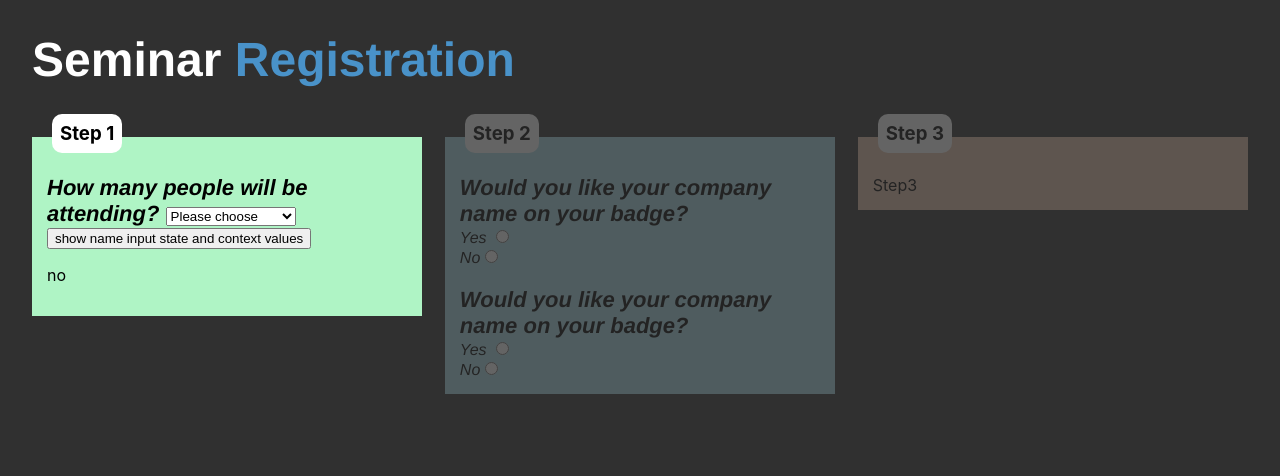
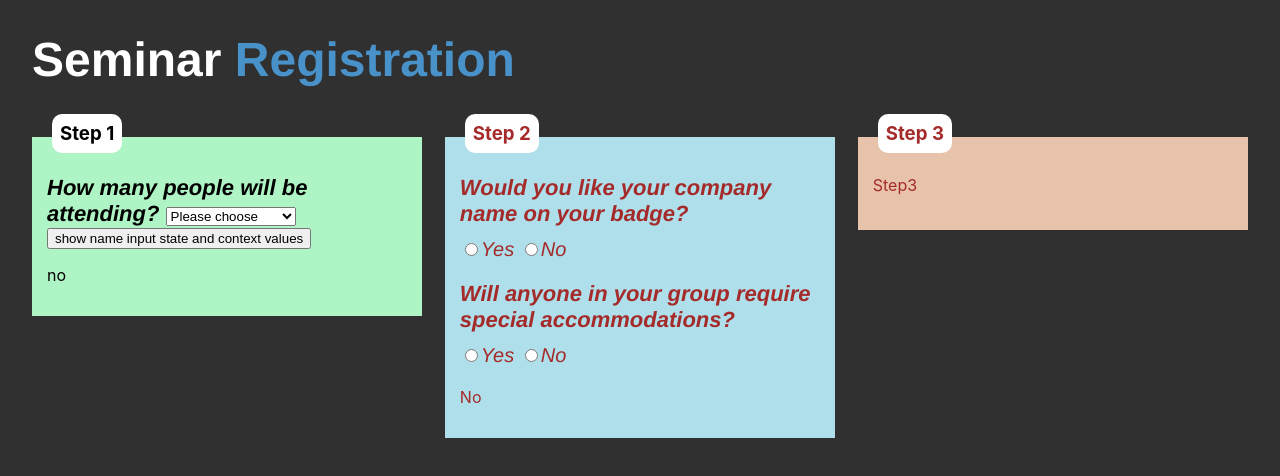
Before and after one commit to SaleemMaini/seminar-registration, a React (Create React App) app: page / in a window 1280 px wide. Shown: the top 476 px of the page. Built offline with nearby package versions, Linux system fonts and the light colour scheme.

Commit message:
Finishing step 2

```diff
--- a/src/components/Form/Form.module.css
+++ b/src/components/Form/Form.module.css
@@ -16,6 +16,7 @@
 }
 
 .disabled {
-  pointer-events: none;
- opacity: 0.25
+  /* pointer-events: none;
+ opacity: 0.25  */
+ color: brown;
 }
--- a/src/components/Form/FormCard.module.css
+++ b/src/components/Form/FormCard.module.css
@@ -40,6 +40,10 @@
     font-weight: bold;
     font-size: 22px;
   }
+  .form-card-content div
+  {
+    margin-bottom: 20px;
+  }
 
   .form-card-content label
   {
--- /dev/null
+++ b/src/components/UI/RadioInput.js
@@ -0,0 +1,13 @@
+import React from "react";
+import { Fragment } from "react";
+
+const RadioInput = (props) => {
+  return (
+    <Fragment>
+      <input {...props.input} type="radio" />
+      <label htmlFor={props.input.id}>{props.label}</label>
+    </Fragment>
+  );
+};
+
+export default RadioInput;
--- a/src/components/UI/Select.js
+++ b/src/components/UI/Select.js
@@ -4,8 +4,8 @@ const Select = React.forwardRef((props, ref) => {
   return (
     <Fragment>
       <label htmlFor={props.id}>{props.label}</label>
-      <select id={props.id} style={{ width: "130px" }} ref={ref} onChange={props.onChange}>
-        <option selected disabled>
+      <select id={props.id} style={{ width: "130px" }} ref={ref} onChange={props.onChange} defaultValue={"Please choose"}>
+        <option  disabled>
           Please choose
         </option>
         {props.options.map((optionItem) => (
--- a/src/components/steps/Step1.js
+++ b/src/components/steps/Step1.js
@@ -16,6 +16,7 @@ const Step1 = (props) => {
   const [step1IsDone, setStep1IsDone] = useState(false);
   const [nameInputsState, setNameInputsState] = useState({});
   const step1Ctx = useContext(StepVisibilityContext);
+
   const peopleCountHandler = () => {
     const selectedValue = selectPeopleCountRef.current.value;
     setSelectedPeopleCount(selectedValue);
@@ -95,7 +96,7 @@ const Step1 = (props) => {
         onClick={(e) => {
           e.preventDefault();
           console.log(nameInputsState);
-          console.log(step1Ctx.stepIsDone)
+          console.log(step1Ctx.stepIsDone);
         }}
       >
         show name input state and context values
--- a/src/components/steps/Step2.js
+++ b/src/components/steps/Step2.js
@@ -1,46 +1,110 @@
 import React, { Fragment } from "react";
+import { useState, useContext, useEffect } from "react";
 import Input from "../UI/Input";
+import RadioInput from "../UI/RadioInput";
+import classes from "./Step2.module.css";
+import { StepVisibilityContext } from "../../store/StepVisibilityContextProvider";
+
 const Step2 = () => {
+  const [question1Radio, setQuestion1Radio] = useState(null);
+  const [question2Radio, setQuestion2Radio] = useState(null);
+  const [companyName, setCompanyName] = useState("");
+  const stepsCtx = useContext(StepVisibilityContext);
+  const [step2InputsIsValid, setStep2InputsIsValid] = useState(false);
+
+  const question1RadioChangHandler = (e) => {
+    setQuestion1Radio(e.target.value);
+  };
+
+  const question2RadioChangHandler = (e) => {
+    setQuestion2Radio(e.target.value);
+  };
+
+  const companyNameChangeHandler = (e) => {
+    setCompanyName(e.target.value);
+  };
+
+  const companyNameIsEmpty = question1Radio === "YES" && companyName === "";
+  useEffect(() => {
+    if (
+      question1Radio === null ||
+      question2Radio === null ||
+      companyNameIsEmpty
+    ) {
+      setStep2InputsIsValid(false);
+      stepsCtx.context.setStepIsDoneFalse("step2");
+    } else {
+      setStep2InputsIsValid(true);
+      stepsCtx.context.setStepIsDoneTrue("step2");
+    }
+  }, [step2InputsIsValid, question1Radio, question2Radio, companyNameIsEmpty]);
   return (
     <Fragment>
+      {/* QUESTION 1 */}
+      <div>
         <h3>Would you like your company name on your badge? </h3>
-      <br />
-      <Input
+        <div className={classes["question-inputs"]}>
+          <RadioInput
             input={{
-          id: "yesRadio",
-          type: "radio",
-          name: "companyLogoRadio",
+              id: "question1Yes",
+              name: "question1",
+              checked: question1Radio === "YES",
+              value: "YES",
+              onChange: question1RadioChangHandler,
             }}
             label="Yes "
           />
-      <Input
+          <RadioInput
             input={{
-          id: "noRadio",
-          type: "radio",
-          name: "companyLogoRadio",
+              id: "question1No",
+              name: "question1",
+              checked: question1Radio === "NO",
+              value: "NO",
+              onChange: question1RadioChangHandler,
             }}
             label="No"
           />
-
-      <br />
-      <h3>Would you like your company name on your badge? </h3>
-      <br />
+        </div>
+        {question1Radio === "YES" && (
           <Input
             input={{
-          id: "yesRadio",
-          type: "radio",
-          name: "companyLogoRadio",
+              type: "text",
+              value: companyName,
+              id: "companyName",
+              onChange: companyNameChangeHandler,
+            }}
+            label="Company Name: "
+            required
+          />
+        )}
+      </div>
+      {/* QUESTION 2 */}
+      <div>
+        <h3>Will anyone in your group require special accommodations? </h3>
+        <div className={classes["question-inputs"]}>
+          <RadioInput
+            input={{
+              id: "question2Yes",
+              name: "question2",
+              checked: question2Radio === "YES",
+              value: "YES",
+              onChange: question2RadioChangHandler,
             }}
             label="Yes "
           />
-      <Input
+          <RadioInput
             input={{
-          id: "noRadio",
-          type: "radio",
-          name: "companyLogoRadio",
+              id: "question2No",
+              name: "question2",
+              checked: question2Radio === "NO",
+              value: "NO",
+              onChange: question2RadioChangHandler,
             }}
             label="No"
           />
+        </div>
+      </div>
+      {step2InputsIsValid ? <p>Yes</p> : <p>No</p>}
     </Fragment>
   );
 };
--- /dev/null
+++ b/src/components/steps/Step2.module.css
@@ -0,0 +1,4 @@
+.question-inputs {
+    margin-top: 10px;
+    font-size: 20px;
+}
```
Also changed, not shown: src/store/StepVisibilityContext.js (deleted, +0 -9 lines). Lines whose indentation alone changed are shown as unchanged.
